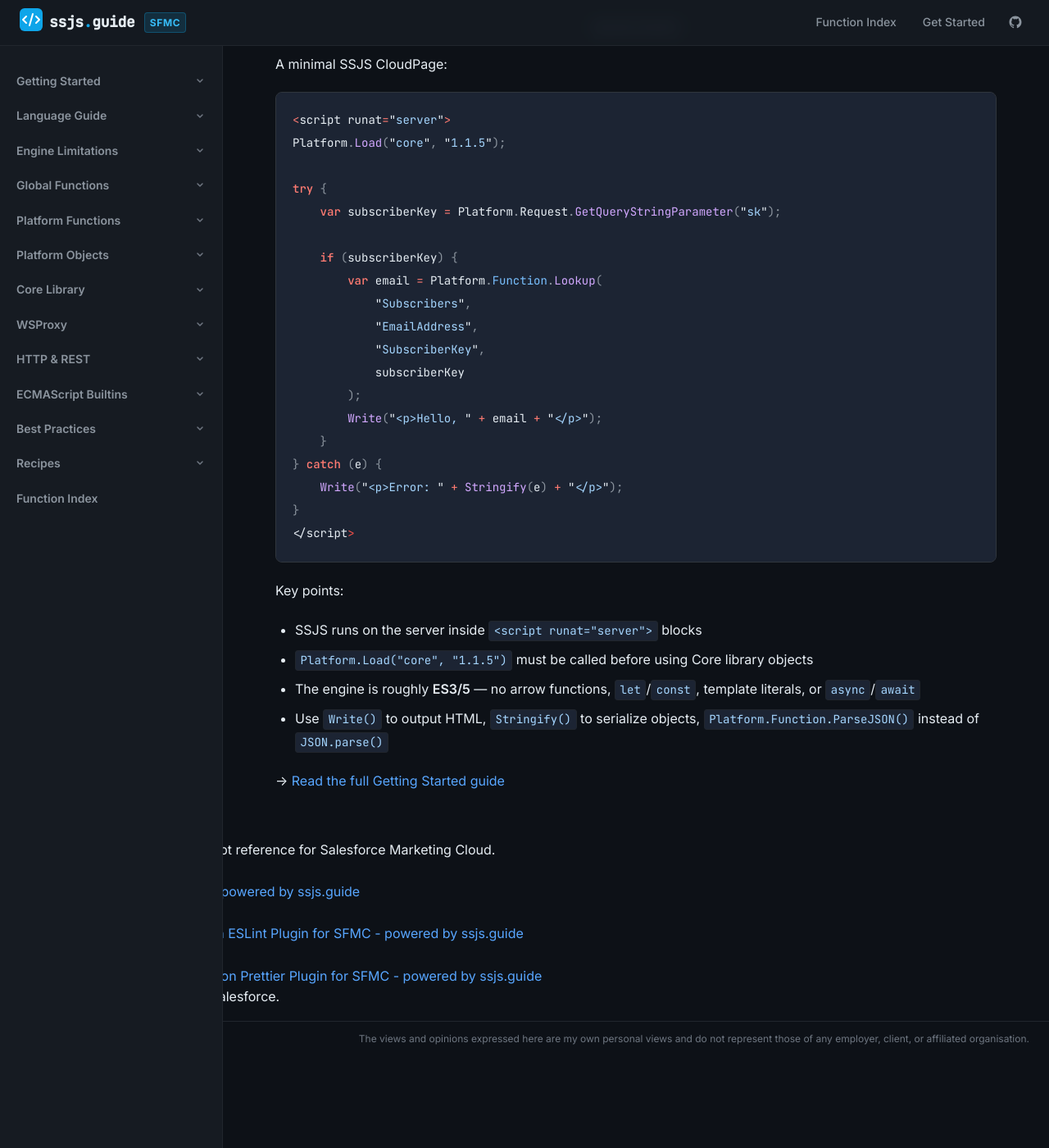
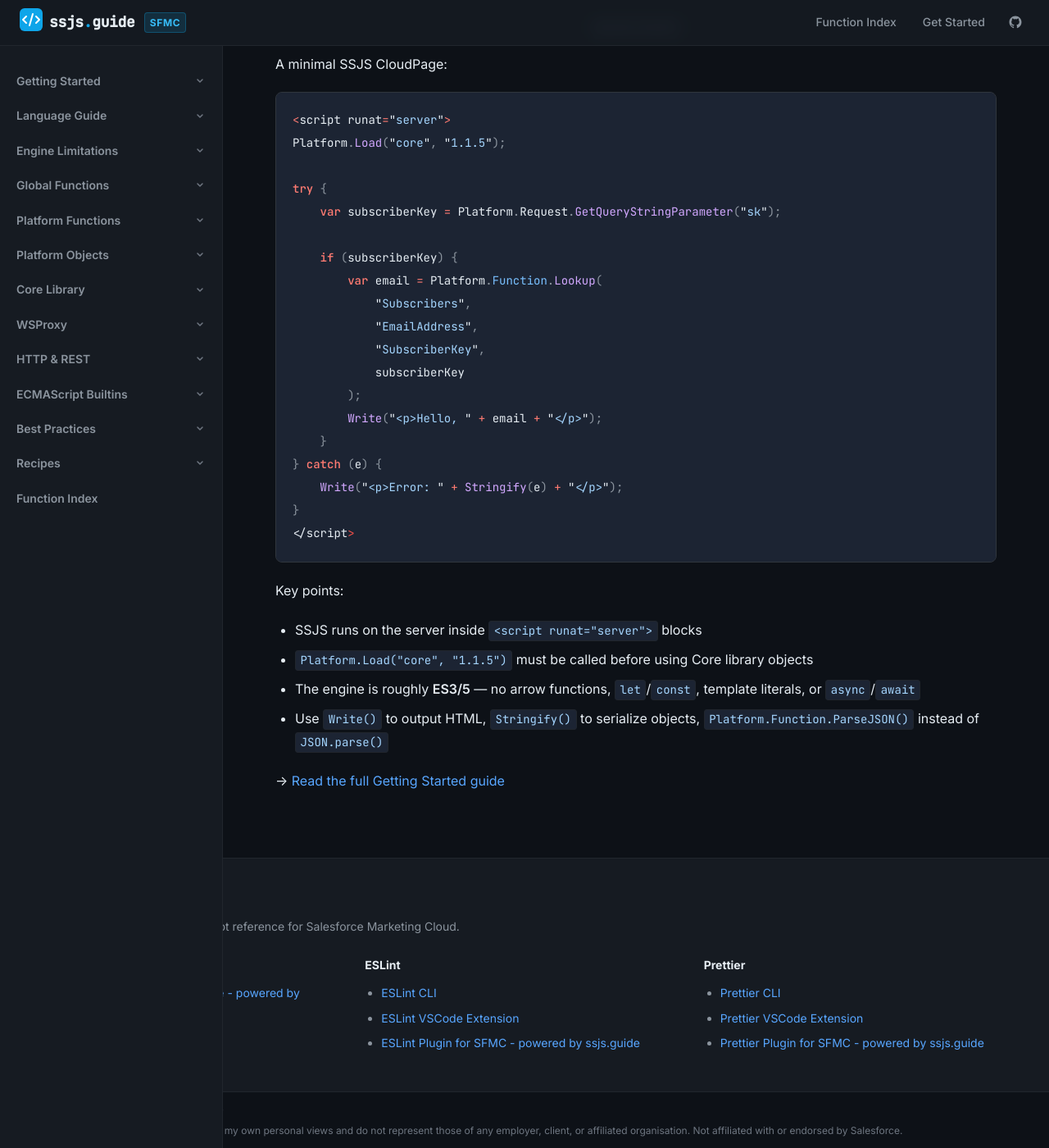
Before and after one commit to JoernBerkefeld/ssjs.guide, a Jekyll site: the page built from index.md, in a window 1280 px wide and 1400 px high, scrolled down 2024 px. Shown: the whole window at 82% size. Built offline with Jekyll 4.4.1, drawn with Linux system fonts in a browser that asks for light colours; before the commit the page ends 3312 px from its top, so only the background shows below that.

Commit message:
fix footer

```diff
--- a/_includes/footer.html
+++ b/_includes/footer.html
@@ -7,33 +7,39 @@
     <div class="footer-links">
       <div class="footer-link-group">
         <h4 class="footer-link-heading">Language Service</h4>
-        <a href="https://marketplace.visualstudio.com/items?itemName=sfmc-language.sfmc-language" target="_blank" rel="noopener">VSCode SFMC Language Service - powered by ssjs.guide</a>
+        <ul>
+          <li><a href="https://marketplace.visualstudio.com/items?itemName=sfmc-language.sfmc-language" target="_blank" rel="noopener">VSCode SFMC Language Service - powered by ssjs.guide</a></li>
+        </ul>
       </div>
       <div class="footer-link-group">
-        <h4 class="footer-link-heading">ESlint</h4>
-        <a href="https://www.npmjs.com/package/eslint" target="_blank" rel="noopener">ESLint CLI</a>
-        <a href="https://marketplace.visualstudio.com/items?itemName=dbaeumer.vscode-eslint" target="_blank" rel="noopener">ESLint VSCode Extension</a>
-        <a href="https://github.com/JoernBerkefeld/eslint-plugin-sfmc" target="_blank" rel="noopener">ESLint Plugin for SFMC - powered by ssjs.guide</a>
+        <h4 class="footer-link-heading">ESLint</h4>
+        <ul>
+          <li><a href="https://www.npmjs.com/package/eslint" target="_blank" rel="noopener">ESLint CLI</a></li>
+          <li><a href="https://marketplace.visualstudio.com/items?itemName=dbaeumer.vscode-eslint" target="_blank" rel="noopener">ESLint VSCode Extension</a></li>
+          <li><a href="https://github.com/JoernBerkefeld/eslint-plugin-sfmc" target="_blank" rel="noopener">ESLint Plugin for SFMC - powered by ssjs.guide</a></li>
+        </ul>
       </div>
       <div class="footer-link-group">
         <h4 class="footer-link-heading">Prettier</h4>
-        <a href="https://www.npmjs.com/package/prettier" target="_blank" rel="noopener">Prettier CLI</a>
-        <a href="https://marketplace.visualstudio.com/items?itemName=esbenp.prettier-vscode" target="_blank" rel="noopener">Prettier VSCode Extension</a>
-        <a href="https://github.com/JoernBerkefeld/prettier-plugin-sfmc" target="_blank" rel="noopener">Prettier Plugin for SFMC - powered by ssjs.guide</a>
+        <ul>
+          <li><a href="https://www.npmjs.com/package/prettier" target="_blank" rel="noopener">Prettier CLI</a></li>
+          <li><a href="https://marketplace.visualstudio.com/items?itemName=esbenp.prettier-vscode" target="_blank" rel="noopener">Prettier VSCode Extension</a></li>
+          <li><a href="https://github.com/JoernBerkefeld/prettier-plugin-sfmc" target="_blank" rel="noopener">Prettier Plugin for SFMC - powered by ssjs.guide</a></li>
+        </ul>
       </div>
     </div>
   </div>
-  <div class="footer-bottom">
+  <!-- <div class="footer-bottom">
     <p>Not affiliated with or endorsed by Salesforce.</p>
-  </div>
+  </div> -->
   <div class="footer-copyright">
     <p>
-      &copy; 2026<a href="https://www.linkedin.com/in/joernberkefeld/" target="_blank" rel="noopener">Jörn Berkefeld</a>
+      &copy; 2026 <a href="https://www.linkedin.com/in/joernberkefeld/" target="_blank" rel="noopener">Jörn Berkefeld</a>
       &mdash;
       <a href="https://www.linkedin.com/in/joernberkefeld/" target="_blank" rel="noopener">LinkedIn</a>
       &middot;
       <a href="https://github.com/JoernBerkefeld" target="_blank" rel="noopener">GitHub</a>
     </p>
-    <p>The views and opinions expressed here are my own personal views and do not represent those of any employer, client, or affiliated organisation.</p>
+    <p>The views and opinions expressed here are my own personal views and do not represent those of any employer, client, or affiliated organisation. Not affiliated with or endorsed by Salesforce.</p>
   </div>
 </footer>
--- a/assets/css/main.scss
+++ b/assets/css/main.scss
@@ -167,6 +167,86 @@
   }
 }
 
+// ── Footer ────────────────────────────────────────────────────────────────────
+
+.site-footer {
+  background-color: $bg-surface;
+  border-top: 1px solid $border-muted;
+  margin-top: $space-12;
+}
+
+.footer-inner {
+  padding: $space-8 $space-6;
+
+  @media (min-width: 768px) {
+    padding: $space-8 $space-8;
+  }
+}
+
+.footer-brand {
+  margin-bottom: $space-6;
+}
+
+.footer-brand-link {
+  font-size: $text-xl;
+  font-weight: 700;
+  color: $text-primary;
+
+  &:hover {
+    color: $accent-light;
+    text-decoration: none;
+  }
+}
+
+.footer-tagline {
+  font-size: $text-sm;
+  color: $text-secondary;
+  margin-top: $space-2;
+}
+
+.footer-links {
+  display: grid;
+  grid-template-columns: 1fr;
+  gap: $space-6;
+
+  @media (min-width: 768px) {
+    grid-template-columns: repeat(3, 1fr);
+  }
+}
+
+.footer-link-group {
+  h4.footer-link-heading {
+    font-size: $text-sm;
+    font-weight: 700;
+    color: $text-primary;
+    margin-bottom: $space-3;
+  }
+
+  ul {
+    list-style: disc;
+    padding-left: $space-5;
+    margin: 0;
+  }
+
+  li {
+    font-size: $text-sm;
+    color: $text-secondary;
+    margin-bottom: $space-2;
+
+    &:last-child {
+      margin-bottom: 0;
+    }
+  }
+
+  a {
+    color: $text-link;
+
+    &:hover {
+      color: $text-link-hover;
+    }
+  }
+}
+
 // ── Footer copyright bar ─────────────────────────────────────────────────────
 
 .footer-copyright {
```
